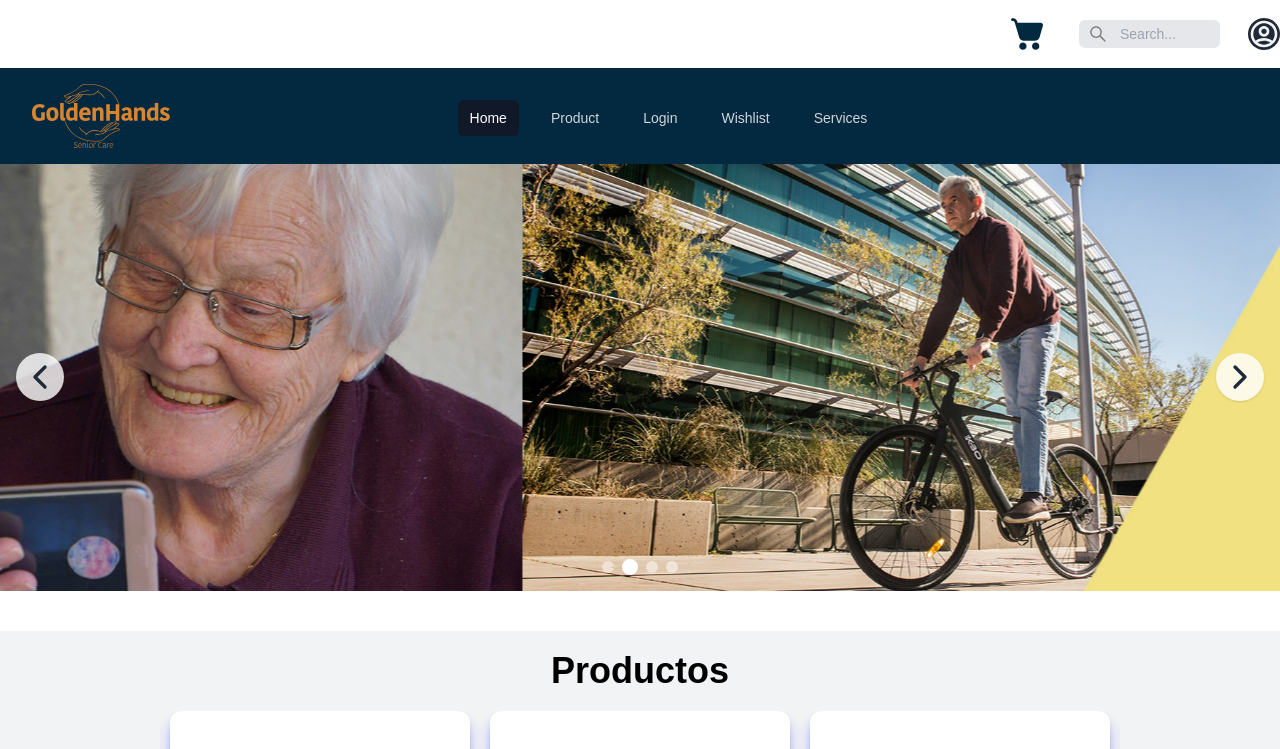
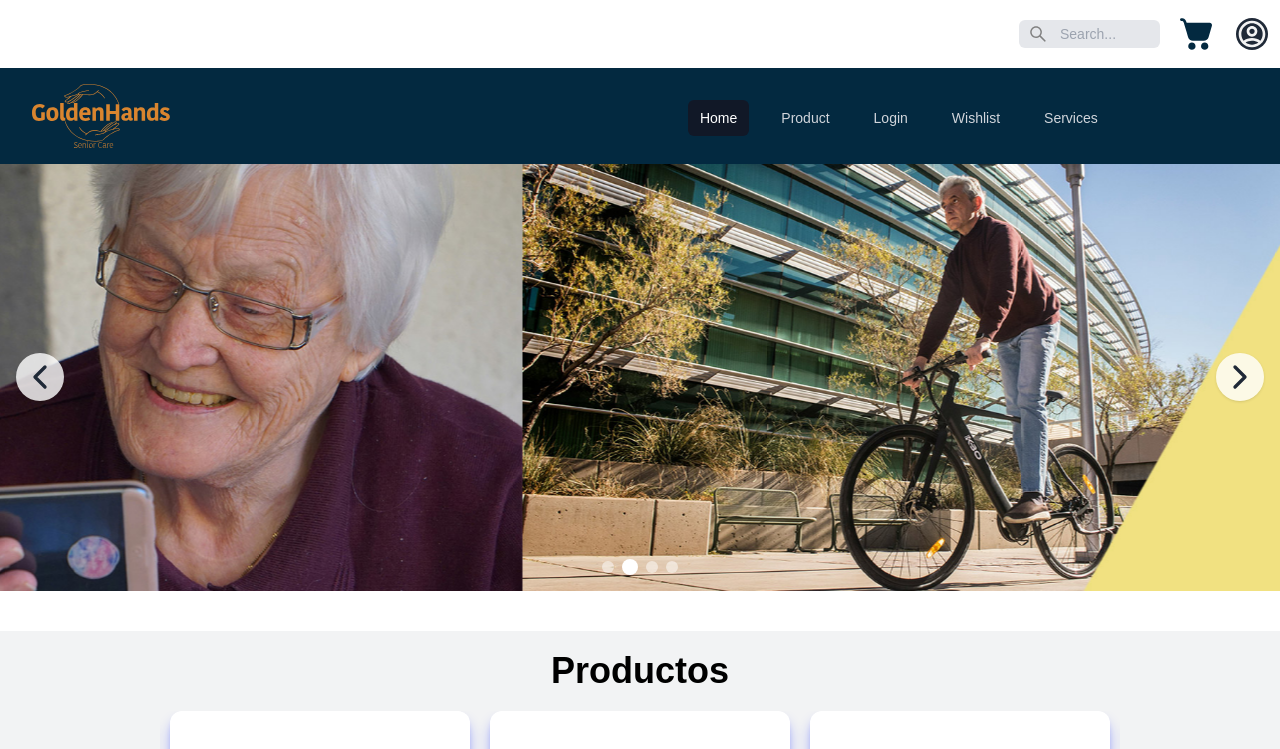
Before and after one commit to amanda1686/ecommerce, a React (Vite) app: page / in a window 1280 px wide. Shown: the top 749 px of the page. Built offline with nearby package versions, Linux system fonts and the light colour scheme; data requests are answered from the project's data file; grey boxes are pictures that could not be loaded.

Commit message:
Posicionamiento del menu del NavBar

```diff
--- a/src/componentes/NavBar.jsx
+++ b/src/componentes/NavBar.jsx
@@ -46,7 +46,7 @@ export default function Navbar() {
       {({ open }) => (
         <>
           <div className="mx-auto max-w-7xl px-2 sm:px-6 lg:px-8 ">
-            <div className="relative flex h-24 items-center justify-between">
+            <div className="relative flex h-24 items-center ">
 
               <div className="flex space-x-4 sm:space-x-2 md:space-x-4 lg:space-x-6 xl:space-x-8">
                 <div className="flex flex-shrink-0 items-center">
@@ -58,8 +58,8 @@ export default function Navbar() {
                     />
                   </a>
                 </div>
-                <div className="hidden sm:ml-4 sm:block mt-4">
-                  <div className="flex space-x-5 ms-64">
+                <div className="hidden sm:ml-4 sm:block flex-end mt-4">
+                  <div className="flex space-x-5 lg:ml-[38vw] md:ml-[21vw]">
                     {navigation.map((item) => (
                       <Link
                         to={item.href}
@@ -78,65 +78,7 @@ export default function Navbar() {
                         )}
                       </Link>
                     ))}
-                    {/* <NavRegister/> */}
-                  {/* <div className="absolute inset-y-0 right-0 flex items-center pr-2 sm:static sm:inset-auto sm:ml-6 sm:pr-0"><CartButton onClick={() => setCartVisible(!isCartVisible)} />
-                    <SearchBar />
-                    <Menu as="div" className="relative ml-2">
-                      <div>
-                        <Menu.Button className="relative flex rounded-full bg-gray-800 text-sm focus:outline-none focus:ring-2 focus:ring-white focus:ring-offset-2 focus:ring-offset-gray-800">
-                          <span className="absolute -inset-1.5" />
-                          <span className="sr-only">Open user menu</span>
-                          <img
-                            className="h-8 w-8 rounded-full"
-                            src={loginicon}
-                            alt=""
-                          />
-                        </Menu.Button>
-                      </div>
-                      <Transition
-                        as={Fragment}
-                        enter="transition ease-out duration-100"
-                        enterFrom="transform opacity-0 scale-95"
-                        enterTo="transform opacity-100 scale-100"
-                        leave="transition ease-in duration-75"
-                        leaveFrom="transform opacity-100 scale-100"
-                        leaveTo="transform opacity-0 scale-95"
-                      >
-                        <Menu.Items className="absolute right-0 z-10 mt-2 w-48 origin-top-right rounded-md bg-white py-1 shadow-lg ring-1 ring-black ring-opacity-5 focus:outline-none">
-                          <Menu.Item>
-                            {({ active }) => (
-                              <a
-                                href="/Login"
-                                className={classNames(active ? 'bg-gray-100' : '', 'block px-4 py-2 text-sm text-gray-700')}
-                              >
-                                Login
-                              </a>
-                            )}
-                          </Menu.Item>
-                          <Menu.Item>
-                            {({ active }) => (
-                              <a
-                                href="/Signin"
-                                className={classNames(active ? 'bg-gray-100' : '', 'block px-4 py-2 text-sm text-gray-700')}
-                              >
-                                Sign In
-                              </a>
-                            )}
-                          </Menu.Item>
-                          <Menu.Item>
-                            {({ active }) => (
-                              <a
-                                href="/Home"
-                                className={classNames(active ? 'bg-gray-100' : '', 'block px-4 py-2 text-sm text-gray-700')}
-                              >
-                                Sign out
-                              </a>
-                            )}
-                          </Menu.Item>
-                        </Menu.Items>
-                      </Transition>
-                    </Menu>
-                  </div> */}
+
                   </div>
                 </div>
               </div>
@@ -156,53 +98,7 @@ export default function Navbar() {
               </div>
             </div>
           </div>
-          {/* Contenido del carrito directamente en la Navbar */}
-          {/* {isCartVisible && (
-            <div className="fixed top-0 right-0 h-full w-1/4 bg-gray-200 p-4 z-10">
-              <button
-                onClick={() => setCartVisible(false)}
-                className="text-red-500 text-xl font-semibold mb-4"
-              >
-                Cerrar
-              </button>
-              <h2 className="text-xl font-semibold mb-4">Resumen de compra</h2>
-              {cart.length === 0 ? (
-                <p>No hay productos en el carrito.</p>
-              ) : (
-                <>
-                  <ul className="divide-y divide-gray-300">
-                    {cart.map((product, index) => (
-                      <li key={index} className="py-2">
-                        <div className="flex items-center justify-between">
-                          <div>
-                            <p className="font-semibold">{product.name}</p>
-                            <p>Precio: {product.price.toFixed(2)} €</p>
-                            <p>Cantidad: {product.quantity}</p>
-                          </div>
-                          <div>
-                            <button
-                              onClick={() => removeFromCart(product.id)}
-                              className="text-red-500"
-                            >
-                              Quitar del carrito
-                            </button>
-                          </div>
-                        </div>
-                      </li>
-                    ))}
-                  </ul>
-                  <div className="text-xl font-semibold mt-4">Total: {total.toFixed(2)}€</div>
 
-                  <button
-                    onClick={finishPurchase}
-                    className="bg-green-500 text-white px-4 py-2 rounded-md mt-4 hover:bg-green-600"
-                  >
-                    Finalizar compraa : {total.toFixed(2)}€
-                  </button>
-                </>
-              )}
-            </div>
-          )} */}
           {/* Menú Desplegable para Pantallas Pequeñas */}
           <Disclosure.Panel className="sm:hidden">
             <div className="flex flex-col space-y-2 mt-2">
--- a/src/componentes/NavRegister.jsx
+++ b/src/componentes/NavRegister.jsx
@@ -14,9 +14,9 @@ const NavRegister = () => {
 
   return (
     <>
-      <div className=" inset-y-0 right-0 justify-center flex items-center pr-2  sm:inset-auto sm:ml-6 sm:pr-0 sm:justify-end 2xl:absolute">
+      <div className=" inset-y-0 right-1 justify-center flex items-center pr-2  sm:inset-auto sm:ml-6 sm:pr-0 sm:justify-end 2xl:absolute mr-3">
+        <SearchBar />
         <CartButton onClick={() => setCartVisible(!isCartVisible)} />
-        <SearchBar />
         <Menu as="div" className="relative ml-2">
           <div>
             <Menu.Button className="relative flex rounded-full bg-gray-800 text-sm focus:outline-none focus:ring-2 focus:ring-white focus:ring-offset-2 focus:ring-offset-gray-800">
```
